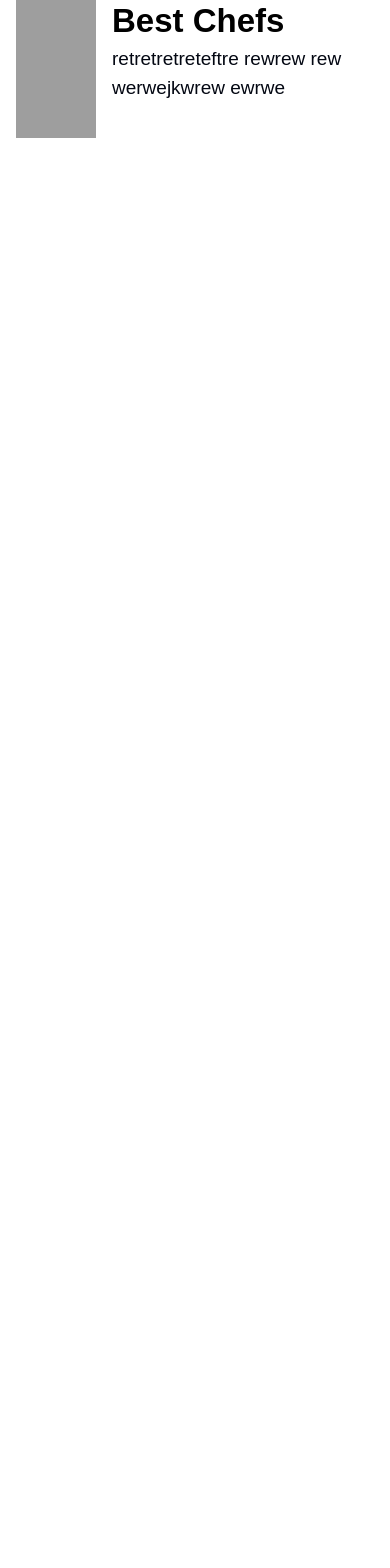
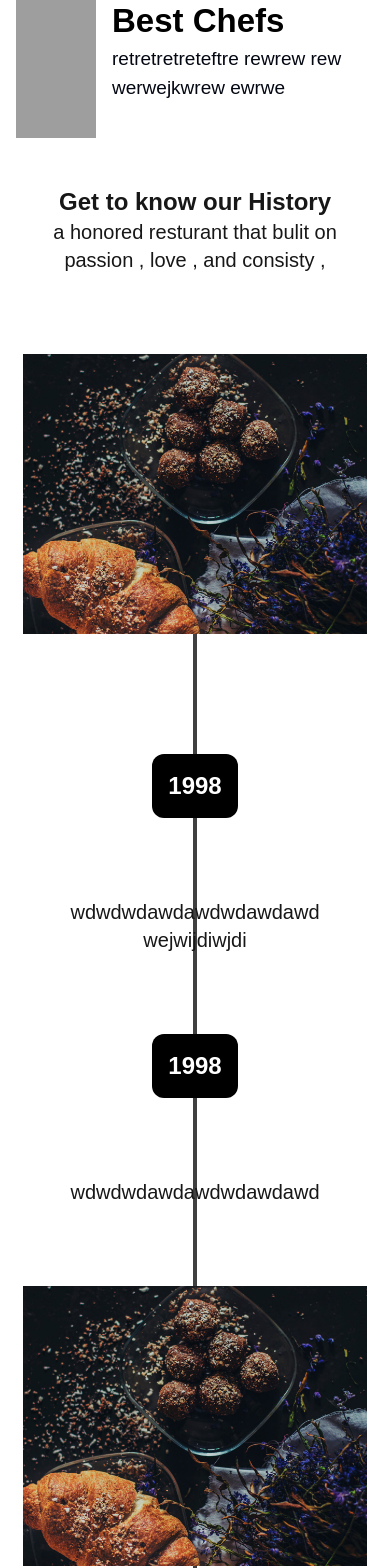
Before and after one commit to ahmedkh67/restu, a Next.js app: page /History in a window 390 px wide. Shown: the part 1240-2808 px from the top of the page. Before the commit the page ends 1378 px from the top, so only its background shows below. Built offline with nearby package versions, Linux system fonts and the light colour scheme; grey boxes are pictures that could not be loaded.

Commit message:
historysec?

```diff
--- /dev/null
+++ b/Components/HistoryBox.tsx
@@ -0,0 +1,13 @@
+import React from 'react'
+
+function HistoryBox () {
+  return (
+    <div className="flex p-4 bg-black rounded-xl mb-20">
+        <h1 className='text-2xl text-white font-bold'>
+            1998
+        </h1>
+    </div>
+  )
+}
+
+export default HistoryBox ;
--- /dev/null
+++ b/Components/HistoryImgBox.tsx
@@ -0,0 +1,12 @@
+import React from 'react'
+import Image from 'next/image'
+
+const HistoryImgBox = () => {
+  return (
+    <div className="flex Hero_Background md:w-120 w-86 h-70 mb-30">
+
+    </div>
+  )
+}
+
+export default HistoryImgBox ;
--- /dev/null
+++ b/Components/Historyline.tsx
@@ -0,0 +1,50 @@
+import React from 'react'
+import HistoryBox from './HistoryBox';
+import HistoryImgBox from './HistoryImgBox';
+
+const Historyline = () => {
+  return (
+    <>
+    <div className="flex w-full h-full justify-center bg-white ">
+<div className="flex w-1 h-full my-20 bg-neutral-700 flex-col justify-between items-center ">
+
+        <HistoryImgBox />
+        <HistoryBox />
+
+        <h1 className='text-xl mb-20 text-center'>
+            wdwdwdawdawdwdawdawd wejwijdiwjdi </h1>
+        <HistoryBox />
+
+        <h1 className='text-xl mb-20'>
+            wdwdwdawdawdwdawdawd
+        </h1>
+        <HistoryImgBox />
+        <HistoryBox />
+
+        <h1 className='text-xl mb-20'>
+            wdwdwdawdawdwdawdawd
+        </h1> <HistoryBox />
+
+        <h1 className='text-xl mb-20'>
+            wdwdwdawdawdwdawdawd
+        </h1>
+        <HistoryImgBox />
+
+        <HistoryBox />
+
+        <h1 className='text-xl mb-20'>
+            wdwdwdawdawdwdawdawd
+        </h1>
+        <HistoryBox />
+        <div className="flex bg-black w-3 h-3 rounded-full">
+
+        </div>
+
+
+    </div>
+    </div></>
+
+  )
+}
+
+export default Historyline ;
--- a/Components/Navbar.tsx
+++ b/Components/Navbar.tsx
@@ -8,6 +8,10 @@ import Tap from './Tap'
 import Closeicon from '@/public/Closeicon.svg'
 import { useState ,useEffect,useRef } from 'react'
 import Arrowicon from "@/public/Arrowblack.svg"
+import Emailicon from '@/public/Email Icon.svg'
+import Insticon from '@/public/instagram-svgrepo-com (1).svg'
+import Whatsicon from '@/public/whatsapp-128-svgrepo-com.svg'
+import Linkedicon from '@/public/Linked in Icon.svg'
 
 //md:w-[1720px] md:h-[84px] w-[355px] h-[70px]
 
@@ -44,6 +48,7 @@ const Navbar = () => {
             </div>
 
         </div>
+
         <div className="flex w-full h-full flex-col justify-start items-start">
             <ul className='w-full'>
                 <Tap title={'Home'} link={'././'} />
@@ -62,8 +67,14 @@ const Navbar = () => {
                 <Tap title={'Menu'} link={'/about'} />
                 <Tap title={'Contacts'} link={'/about'} />
             </ul>
+            <div className="flex w-full justify-start items-start opacity-90 py-4">
+                    <Image src={Whatsicon} alt={'icon '} width={30} className='mr-2 transition-[0.3s] hover:transform-[scale(110%)] pointer' />
+                    <Image src={Insticon} alt={'icon '} width={35} className='mr-1 transition-[0.3s]  hover:transform-[scale(110%)] pointer' />
+                    <Image src={Linkedicon} alt={'icon '} width={30} className='mx-2 transition-[0.3s] hover:transform-[scale(110%)] pointer'/>
 
         </div>
+        </div>
+
     </div>
     </>
   )
--- a/app/History/page.tsx
+++ b/app/History/page.tsx
@@ -1,6 +1,6 @@
 import React from 'react'
 
-import {Navbar } from "@/Components";
+import {Distancesec, Footer, Historyline, Mapsec, Menusec, Navbar, Teamsec } from "@/Components";
 import Link from "next/link";
 import Moresec from '@/Components/Moresec';
 import Image from 'next/image';
@@ -32,6 +32,24 @@ const page = () => {
         </Link>
     </div>
     <Moresec />
+    <div className="flex w-full justify-center flex-col items-center">
+
+      <h1 className='md:text-4xl text-2xl text-center font-bold mt-12'>
+        Get to know our History
+      </h1>
+      <h1 className='md:text-3xl text-xl text-center w-3/4 md:w-1/2'>
+        a honored resturant that bulit on passion , love , and consisty ,
+      </h1>
+  </div>
+
+      <Historyline />
+      <Teamsec />
+      <Distancesec />
+      <Menusec />
+      <Mapsec />
+      <Footer />
+
+
     </>
   )
 }
```
Also changed, not shown: Components/index.tsx (+7 -0 lines).
